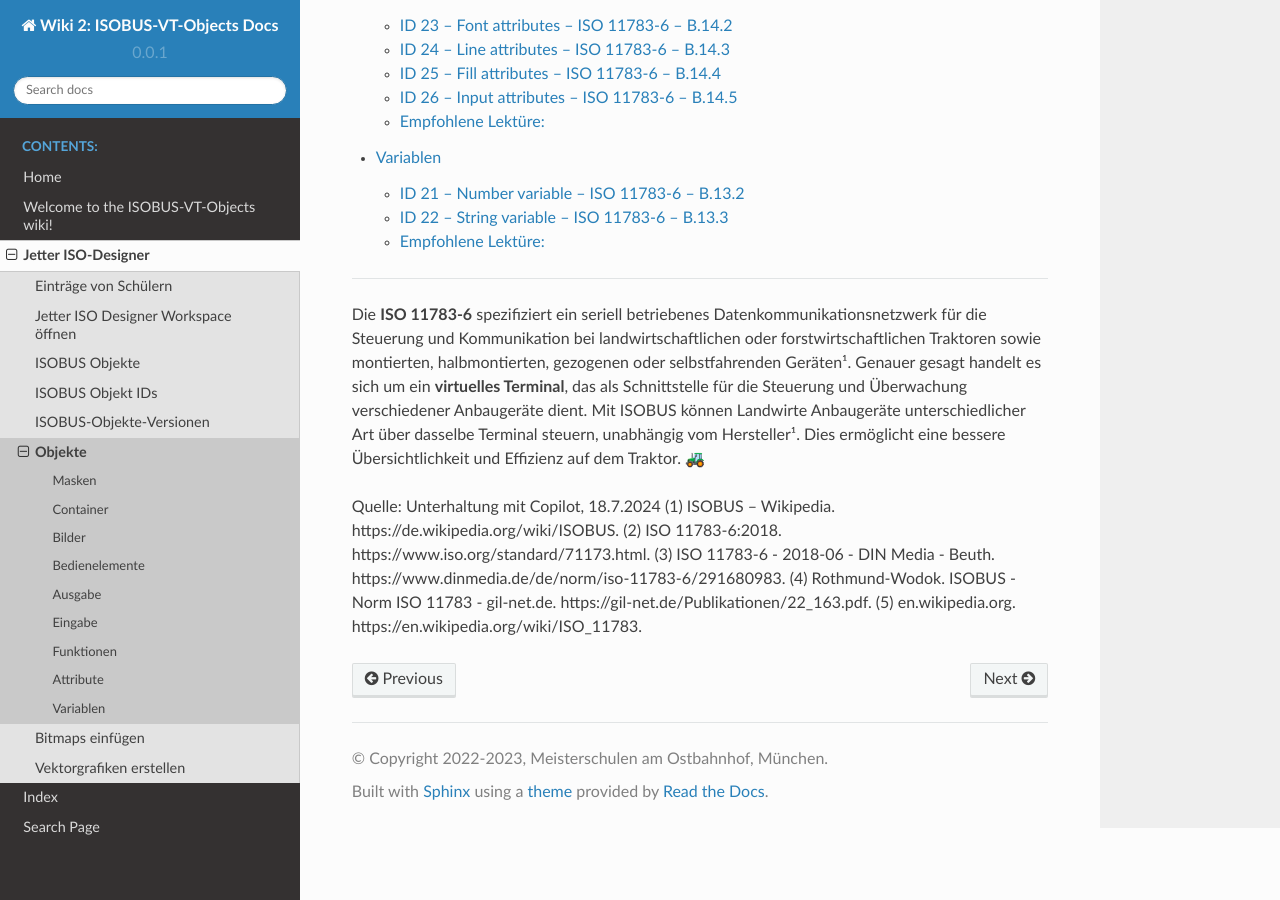
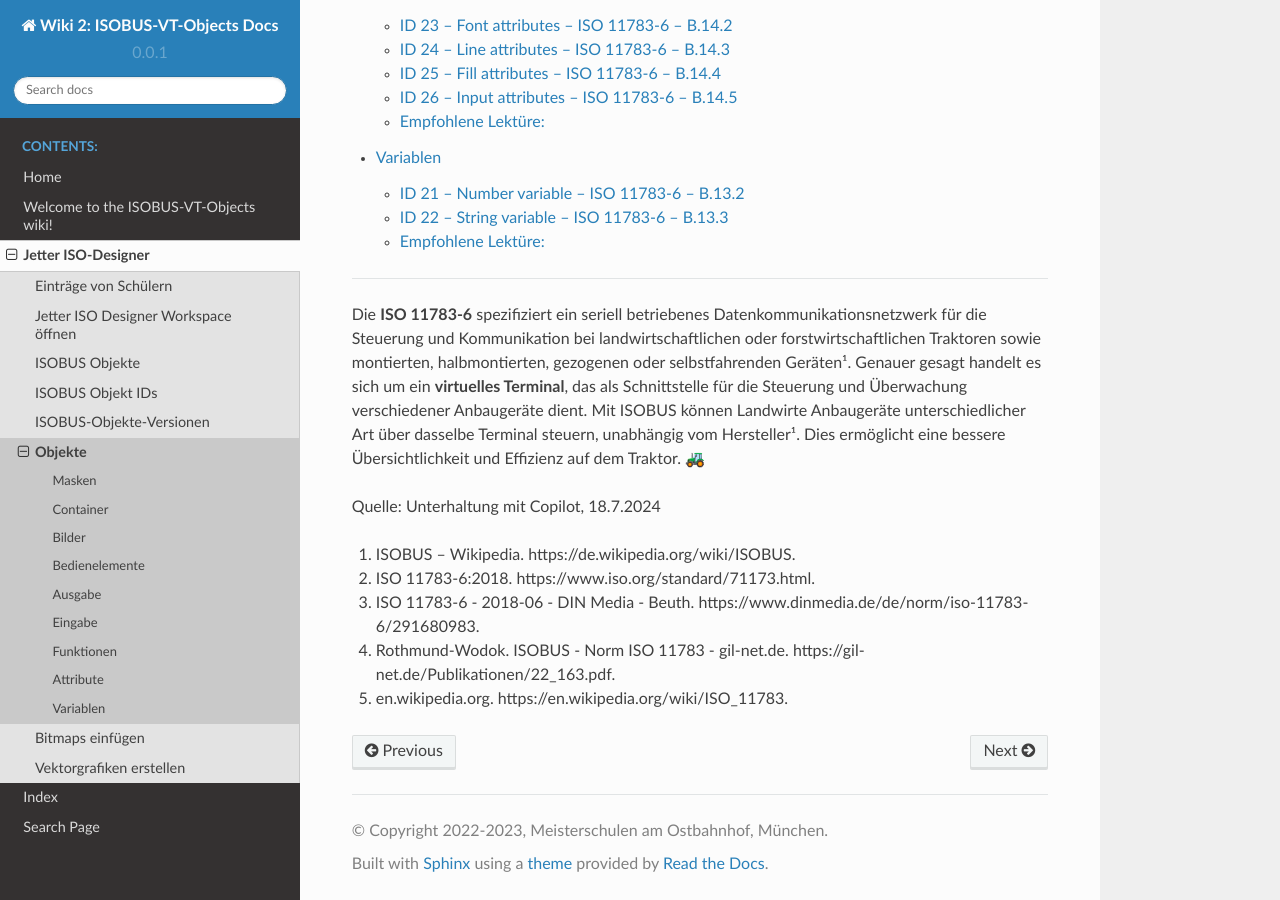
Before and after one commit to Meisterschulen-am-Ostbahnhof-Munchen/ISOBUS-VT-Objects-docs, a Sphinx documentation site: the page built from docs/Objekte.md, in a window 1280 px wide and 900 px high, scrolled down 1418 px. Built offline with Sphinx 7.4.7 and the Read the Docs theme 2.0.0, drawn with Linux system fonts in a browser that asks for light colours.

Commit message:
Update Objekte.md

```diff
--- a/docs/Objekte.md
+++ b/docs/Objekte.md
@@ -17,8 +17,8 @@ Variablen
 Die **ISO 11783-6** spezifiziert ein seriell betriebenes Datenkommunikationsnetzwerk für die Steuerung und Kommunikation bei landwirtschaftlichen oder forstwirtschaftlichen Traktoren sowie montierten, halbmontierten, gezogenen oder selbstfahrenden Geräten¹. Genauer gesagt handelt es sich um ein **virtuelles Terminal**, das als Schnittstelle für die Steuerung und Überwachung verschiedener Anbaugeräte dient. Mit ISOBUS können Landwirte Anbaugeräte unterschiedlicher Art über dasselbe Terminal steuern, unabhängig vom Hersteller¹. Dies ermöglicht eine bessere Übersichtlichkeit und Effizienz auf dem Traktor. 🚜
 
 Quelle: Unterhaltung mit Copilot, 18.7.2024
-(1) ISOBUS – Wikipedia. https://de.wikipedia.org/wiki/ISOBUS.
-(2) ISO 11783-6:2018. https://www.iso.org/standard/71173.html.
-(3) ISO 11783-6 - 2018-06 - DIN Media - Beuth. https://www.dinmedia.de/de/norm/iso-11783-6/291680983.
-(4) Rothmund-Wodok. ISOBUS - Norm ISO 11783 - gil-net.de. https://gil-net.de/Publikationen/22_163.pdf.
-(5) en.wikipedia.org. https://en.wikipedia.org/wiki/ISO_11783.
+1. ISOBUS – Wikipedia. https://de.wikipedia.org/wiki/ISOBUS.
+2. ISO 11783-6:2018. https://www.iso.org/standard/71173.html.
+3. ISO 11783-6 - 2018-06 - DIN Media - Beuth. https://www.dinmedia.de/de/norm/iso-11783-6/291680983.
+4. Rothmund-Wodok. ISOBUS - Norm ISO 11783 - gil-net.de. https://gil-net.de/Publikationen/22_163.pdf.
+5. en.wikipedia.org. https://en.wikipedia.org/wiki/ISO_11783.
```
